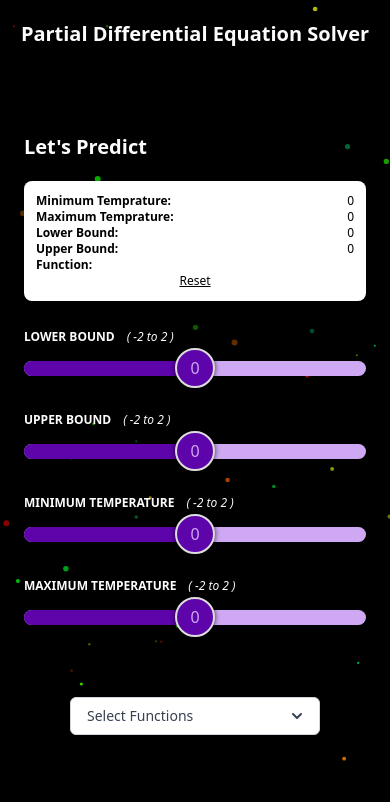
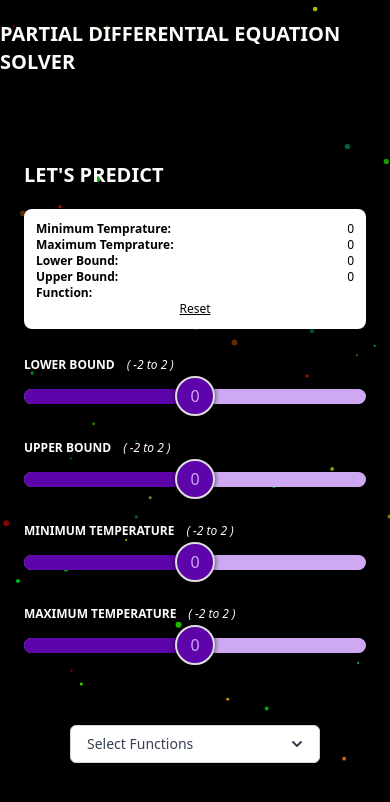
Before and after one commit to MuaviyaImran/pde_solver, a Next.js app: page / in a window 390 px wide. Shown: the top 802 px of the page. Built offline with nearby package versions, Linux system fonts and the light colour scheme.

Commit message:
Added Responsiveness

```diff
--- a/components/InputForm.js
+++ b/components/InputForm.js
@@ -92,7 +92,7 @@ export default function InputForm() {
     return (
       <div className="max-w-[1200px] mx-auto lg:py-5 lg:px-7 px-6 py-3 flex flex-col gap-5 h-[80vh] justify-center">
         <div className="flex md:justify-between justify-center mt-32 md:items-end flex-col md:flex-row">
-          <p className="font-extrabold mb-5 md:text-2xl text-xl lg:text-4xl">
+          <p className="font-extrabold mb-5 md:text-2xl text-xl lg:text-4xl uppercase">
             Let&apos;s Predict
           </p>
           <div className=" bg-white md:min-w-[230px] min-w-[190px] text-black p-3 rounded-lg text-xs md:text-sm">
--- a/components/NavBar.js
+++ b/components/NavBar.js
@@ -2,7 +2,7 @@ export default function NavBar() {
   return (
     <header className="w-screen">
       <nav className="max-w-[1200px] mx-auto py-5">
-        <div className="flex justify-center font-semibold text-xl lg:text-3xl items-center">
+        <div className="flex justify-center font-semibold text-xl lg:text-3xl items-center uppercase">
           Partial Differential Equation Solver
         </div>
       </nav>
--- a/components/Prediction.js
+++ b/components/Prediction.js
@@ -15,7 +15,7 @@ export default function Prediction({ prediction, requestBody, setPrediction }) {
           <tr>
             <th
               scope="col"
-              class="px-2 pt-4 text-xl font-medium whitespace-nowrap"
+              class="px-2 pt-4 text-xl font-medium whitespace-nowrap uppercase"
             >
               Prediction Table
             </th>
```
